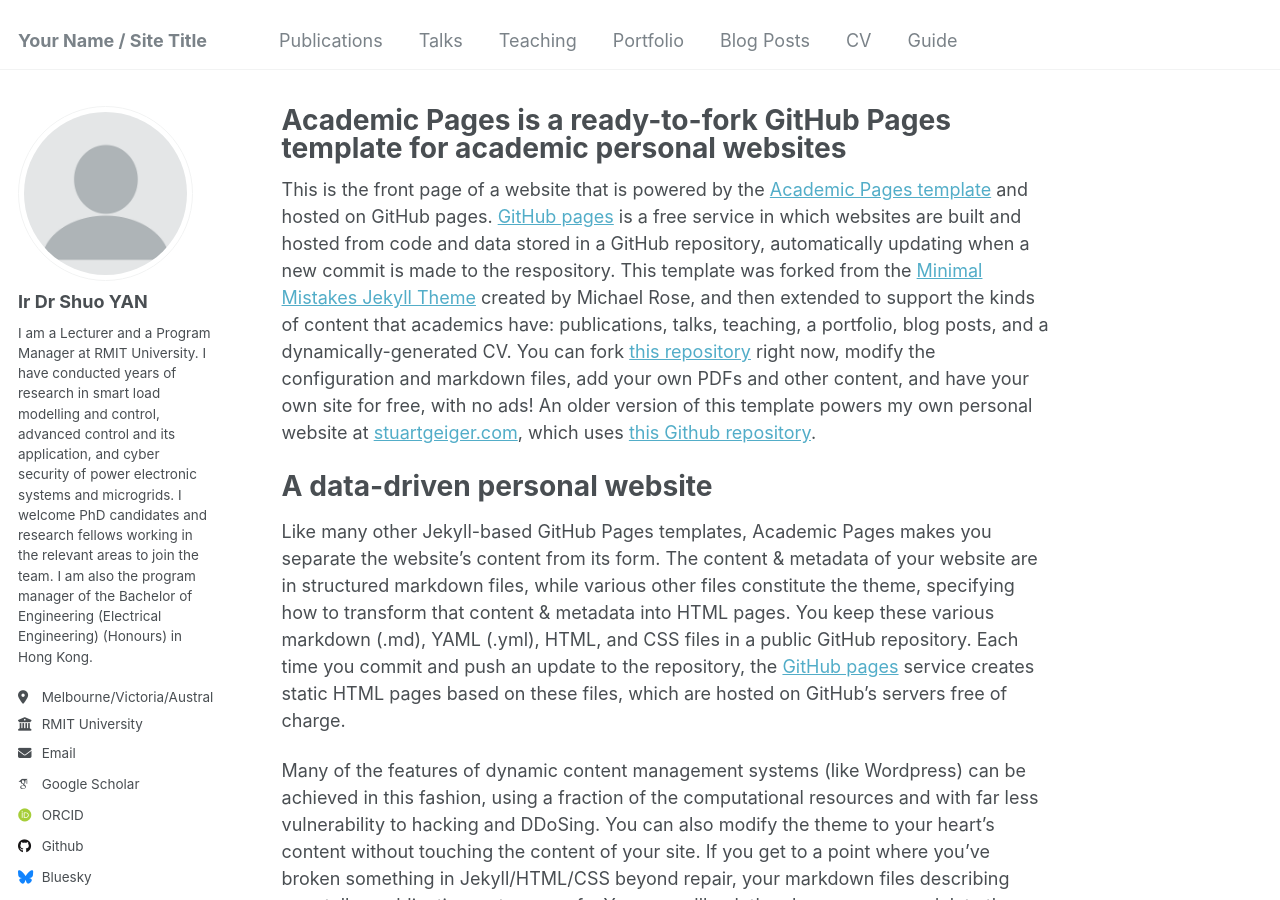
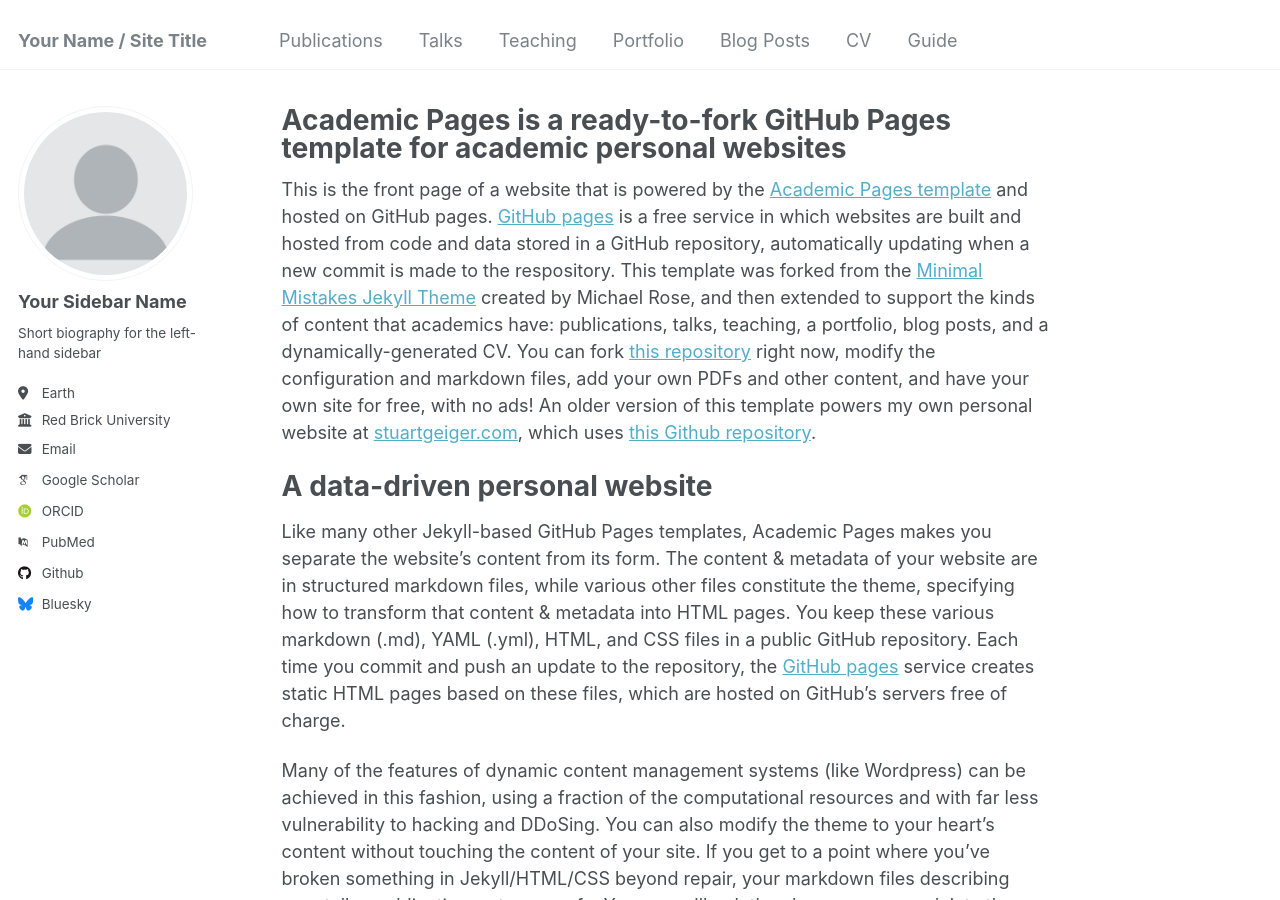
Before and after one commit to cctv2582/personalwebpage, a Jekyll site: the page built from _pages/about.md, in a window 1280 px wide and 900 px high. Built offline with Jekyll 4.4.1, drawn with Linux system fonts in a browser that asks for light colours; some web fonts are replaced.

Commit message:
Update _config.yml

```diff
--- a/_config.yml
+++ b/_config.yml
@@ -22,21 +22,21 @@ repository               : "academicpages/academicpages.github.io"
 author:
   # Biographic information
   avatar           : "profile.png"
-  name             : "Ir Dr Shuo YAN"
+  name             : "Your Sidebar Name"
   pronouns         : # example: "she/her"
-  bio              : "I am a Lecturer and a Program Manager at RMIT University. I have conducted years of research in smart load modelling and control, advanced control and its application, and cyber security of power electronic systems and microgrids. I welcome PhD candidates and research fellows working in the relevant areas to join the team. I am also the program manager of the Bachelor of Engineering (Electrical Engineering) (Honours) in Hong Kong."
-  location         : "Melbourne/Victoria/Australia"
-  employer         : "RMIT University"
+  bio              : "Short biography for the left-hand sidebar"
+  location         : "Earth"
+  employer         : "Red Brick University"
   uri              : # URL
-  email            : "shuo.yan@rmit.edu.au"
+  email            : "none@example.org"
 
   # Academic websites
   arxiv            : # URL - Update with the correct link to your profile
-  googlescholar    : "https://scholar.google.com.au/citations?user=WHmJrWUAAAAJ&hl=en"
+  googlescholar    : "https://scholar.google.com/citations?user=PS_CX0AAAAAJ"
   impactstory      : # URL
-  orcid            : "https://orcid.org/0000-0003-0413-7007"
-   # semantic         : # URL
-   # pubmed           : "https://www.ncbi.nlm.nih.gov/pubmed/?term=john+snow"
+  orcid            : "http://orcid.org/yourorcidurl"
+  semantic         : # URL
+  pubmed           : "https://www.ncbi.nlm.nih.gov/pubmed/?term=john+snow"
   researchgate     : # URL
 
   # Repositories and software development
```
